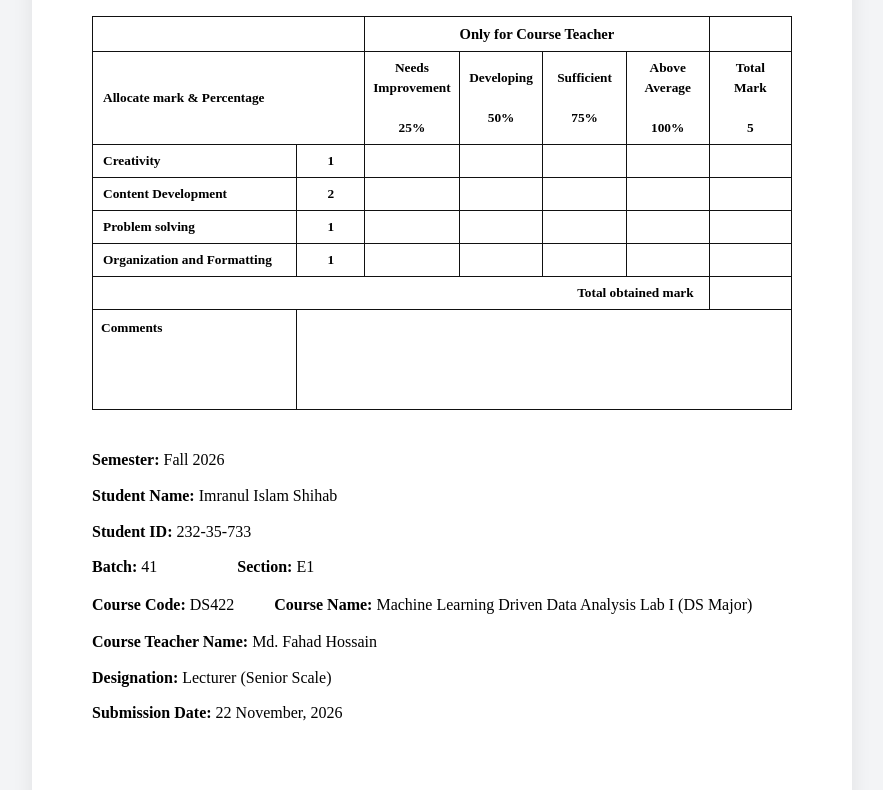
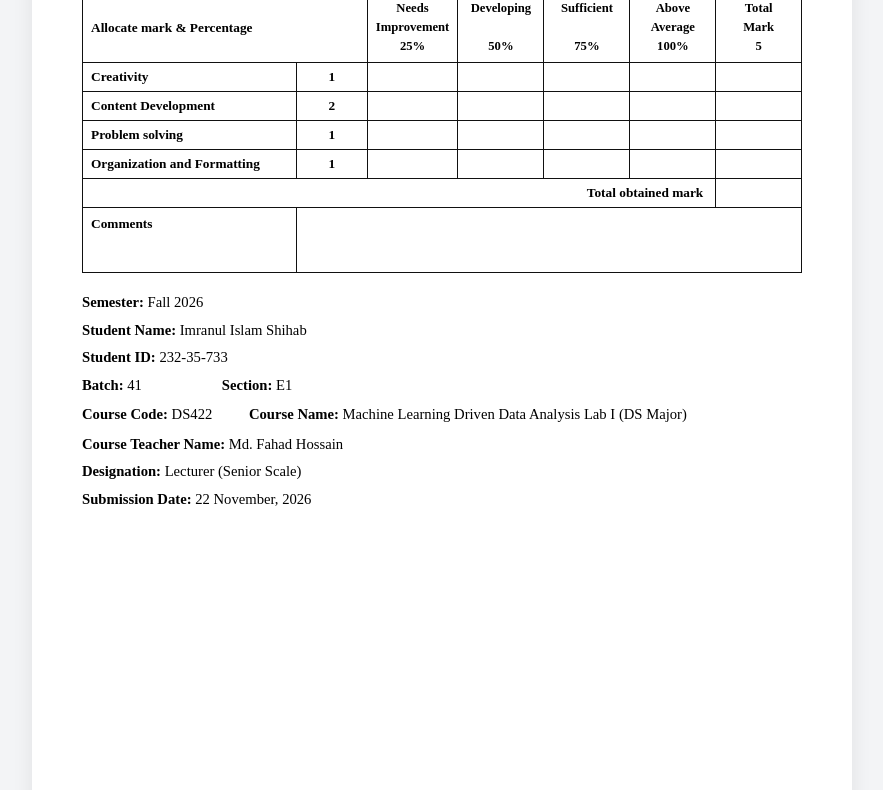
Before and after one commit to imransihab0/ml_i_ds422, a plain HTML site: page report.html in a window 1280 px wide. Shown: the part 315-1105 px from the top of the page, without its empty margins (198-1081 px from the left). Drawn offline with Linux system fonts and the light colour scheme.

Commit message:
Fix cover page height and eliminate duplicate submission date on page 2

```diff
--- a/report.html
+++ b/report.html
@@ -330,39 +330,39 @@
   <div class="report-wrapper">
 
     <!-- ================= PAGE 1: DIU COVER PAGE ================= -->
-    <div class="report-page" style="display: block;">
+    <div class="report-page" style="display: block; padding: 35px 50px 30px 50px;">
 
       <!-- DIU Logo Header -->
-      <div style="text-align: center; margin-top: 10px; margin-bottom: 25px;">
-        <img src="diu_logo.png" alt="Daffodil International University Logo" style="height: 75px; object-fit: contain;" />
+      <div style="text-align: center; margin-top: 5px; margin-bottom: 15px;">
+        <img src="diu_logo.png" alt="Daffodil International University Logo" style="height: 65px; object-fit: contain;" />
       </div>
 
       <!-- Lab Task Report Title -->
-      <h1 style="text-align: center; font-size: 22pt; font-weight: bold; margin: 0 0 25px 0; font-family: 'Times New Roman', Times, serif; letter-spacing: 0.01em; color: #000000;">
+      <h1 style="text-align: center; font-size: 20pt; font-weight: bold; margin: 0 0 15px 0; font-family: 'Times New Roman', Times, serif; letter-spacing: 0.01em; color: #000000;">
         Lab Task Report
       </h1>
 
       <!-- Rubric Table (Matching DIU Format exactly from user's cover page) -->
-      <table class="rubric-table" style="font-family: 'Times New Roman', Times, serif;">
+      <table class="rubric-table" style="font-family: 'Times New Roman', Times, serif; margin-top: 10px; margin-bottom: 18px;">
         <thead>
           <tr class="header-row">
             <th colspan="2" style="width: 40%;"></th>
-            <th colspan="4" style="font-weight: bold; font-size: 11pt; padding: 6px; font-family: 'Times New Roman', Times, serif;">Only for Course Teacher</th>
+            <th colspan="4" style="font-weight: bold; font-size: 10.5pt; padding: 4px; font-family: 'Times New Roman', Times, serif;">Only for Course Teacher</th>
             <th style="width: 14%;"></th>
           </tr>
           <tr class="header-row">
-            <th colspan="2" style="text-align: left; padding-left: 10px; font-weight: bold; font-family: 'Times New Roman', Times, serif;">Allocate mark &amp; Percentage</th>
-            <th style="width: 12%; font-weight: bold; font-family: 'Times New Roman', Times, serif;">Needs<br>Improvement<br><br>25%</th>
-            <th style="width: 12%; font-weight: bold; font-family: 'Times New Roman', Times, serif;">Developing<br><br>50%</th>
-            <th style="width: 12%; font-weight: bold; font-family: 'Times New Roman', Times, serif;">Sufficient<br><br>75%</th>
-            <th style="width: 12%; font-weight: bold; font-family: 'Times New Roman', Times, serif;">Above<br>Average<br><br>100%</th>
-            <th style="width: 14%; font-weight: bold; font-family: 'Times New Roman', Times, serif;">Total<br>Mark<br><br>5</th>
+            <th colspan="2" style="text-align: left; padding-left: 8px; font-weight: bold; font-family: 'Times New Roman', Times, serif;">Allocate mark &amp; Percentage</th>
+            <th style="width: 12%; font-weight: bold; font-family: 'Times New Roman', Times, serif; font-size: 9.5pt;">Needs<br>Improvement<br>25%</th>
+            <th style="width: 12%; font-weight: bold; font-family: 'Times New Roman', Times, serif; font-size: 9.5pt;">Developing<br><br>50%</th>
+            <th style="width: 12%; font-weight: bold; font-family: 'Times New Roman', Times, serif; font-size: 9.5pt;">Sufficient<br><br>75%</th>
+            <th style="width: 12%; font-weight: bold; font-family: 'Times New Roman', Times, serif; font-size: 9.5pt;">Above<br>Average<br>100%</th>
+            <th style="width: 14%; font-weight: bold; font-family: 'Times New Roman', Times, serif; font-size: 9.5pt;">Total<br>Mark<br>5</th>
           </tr>
         </thead>
         <tbody>
           <tr>
-            <td class="criteria-col" style="width: 30%; font-family: 'Times New Roman', Times, serif;">Creativity</td>
-            <td style="width: 10%; font-weight: bold; font-family: 'Times New Roman', Times, serif;">1</td>
+            <td class="criteria-col" style="width: 30%; font-family: 'Times New Roman', Times, serif; padding: 4px 8px;">Creativity</td>
+            <td style="width: 10%; font-weight: bold; font-family: 'Times New Roman', Times, serif; padding: 4px;">1</td>
             <td></td>
             <td></td>
             <td></td>
@@ -370,8 +370,8 @@
             <td></td>
           </tr>
           <tr>
-            <td class="criteria-col" style="font-family: 'Times New Roman', Times, serif;">Content Development</td>
-            <td style="font-weight: bold; font-family: 'Times New Roman', Times, serif;">2</td>
+            <td class="criteria-col" style="font-family: 'Times New Roman', Times, serif; padding: 4px 8px;">Content Development</td>
+            <td style="font-weight: bold; font-family: 'Times New Roman', Times, serif; padding: 4px;">2</td>
             <td></td>
             <td></td>
             <td></td>
@@ -379,8 +379,8 @@
             <td></td>
           </tr>
           <tr>
-            <td class="criteria-col" style="font-family: 'Times New Roman', Times, serif;">Problem solving</td>
-            <td style="font-weight: bold; font-family: 'Times New Roman', Times, serif;">1</td>
+            <td class="criteria-col" style="font-family: 'Times New Roman', Times, serif; padding: 4px 8px;">Problem solving</td>
+            <td style="font-weight: bold; font-family: 'Times New Roman', Times, serif; padding: 4px;">1</td>
             <td></td>
             <td></td>
             <td></td>
@@ -388,8 +388,8 @@
             <td></td>
           </tr>
           <tr>
-            <td class="criteria-col" style="font-family: 'Times New Roman', Times, serif;">Organization and Formatting</td>
-            <td style="font-weight: bold; font-family: 'Times New Roman', Times, serif;">1</td>
+            <td class="criteria-col" style="font-family: 'Times New Roman', Times, serif; padding: 4px 8px;">Organization and Formatting</td>
+            <td style="font-weight: bold; font-family: 'Times New Roman', Times, serif; padding: 4px;">1</td>
             <td></td>
             <td></td>
             <td></td>
@@ -397,42 +397,42 @@
             <td></td>
           </tr>
           <tr>
-            <td colspan="6" style="text-align: right; font-weight: bold; padding-right: 15px; font-family: 'Times New Roman', Times, serif;">Total obtained mark</td>
+            <td colspan="6" style="text-align: right; font-weight: bold; padding-right: 12px; font-family: 'Times New Roman', Times, serif; padding-top: 4px; padding-bottom: 4px;">Total obtained mark</td>
             <td></td>
           </tr>
           <tr>
-            <td style="font-weight: bold; vertical-align: top; text-align: left; padding: 8px; font-family: 'Times New Roman', Times, serif;">Comments</td>
-            <td colspan="6" class="comments-cell" style="height: 100px;"></td>
+            <td style="font-weight: bold; vertical-align: top; text-align: left; padding: 6px 8px; font-family: 'Times New Roman', Times, serif;">Comments</td>
+            <td colspan="6" class="comments-cell" style="height: 65px;"></td>
           </tr>
         </tbody>
       </table>
 
       <!-- Student & Course Information Block -->
-      <div class="meta-details-block" style="font-family: 'Times New Roman', Times, serif; font-size: 12pt; line-height: 1.85;">
-        <div class="meta-line">
+      <div class="meta-details-block" style="font-family: 'Times New Roman', Times, serif; font-size: 11pt; line-height: 1.6; margin-top: 15px;">
+        <div class="meta-line" style="margin-bottom: 4px;">
           <span class="meta-label">Semester:</span> Fall 2026
         </div>
-        <div class="meta-line">
+        <div class="meta-line" style="margin-bottom: 4px;">
           <span class="meta-label">Student Name:</span> Imranul Islam Shihab
         </div>
-        <div class="meta-line">
+        <div class="meta-line" style="margin-bottom: 4px;">
           <span class="meta-label">Student ID:</span> 232-35-733
         </div>
-        <div class="meta-line" style="display: flex; gap: 80px; max-width: 480px;">
+        <div class="meta-line" style="display: flex; gap: 80px; max-width: 480px; margin-bottom: 4px;">
           <div><span class="meta-label">Batch:</span> 41</div>
           <div><span class="meta-label">Section:</span> E1</div>
         </div>
-        <div class="meta-line" style="margin-top: 8px;">
+        <div class="meta-line" style="margin-top: 6px; margin-bottom: 4px;">
           <span class="meta-label">Course Code:</span> DS422 &nbsp;&nbsp;&nbsp;&nbsp;&nbsp;&nbsp;&nbsp;&nbsp;
           <span class="meta-label">Course Name:</span> Machine Learning Driven Data Analysis Lab I (DS Major)
         </div>
-        <div class="meta-line" style="margin-top: 8px;">
+        <div class="meta-line" style="margin-top: 6px; margin-bottom: 4px;">
           <span class="meta-label">Course Teacher Name:</span> Md. Fahad Hossain
         </div>
-        <div class="meta-line">
+        <div class="meta-line" style="margin-bottom: 4px;">
           <span class="meta-label">Designation:</span> Lecturer (Senior Scale)
         </div>
-        <div class="meta-line">
+        <div class="meta-line" style="margin-bottom: 4px;">
           <span class="meta-label">Submission Date:</span> 22 November, 2026
         </div>
       </div>
```
Also changed, not shown: 1 other file.
